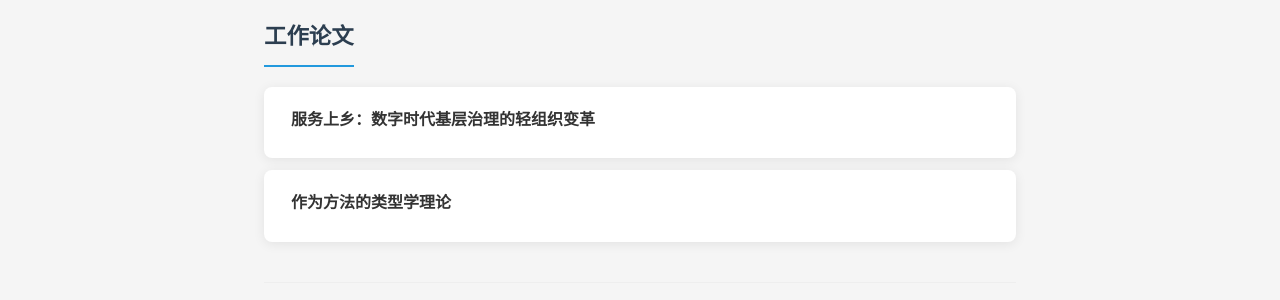
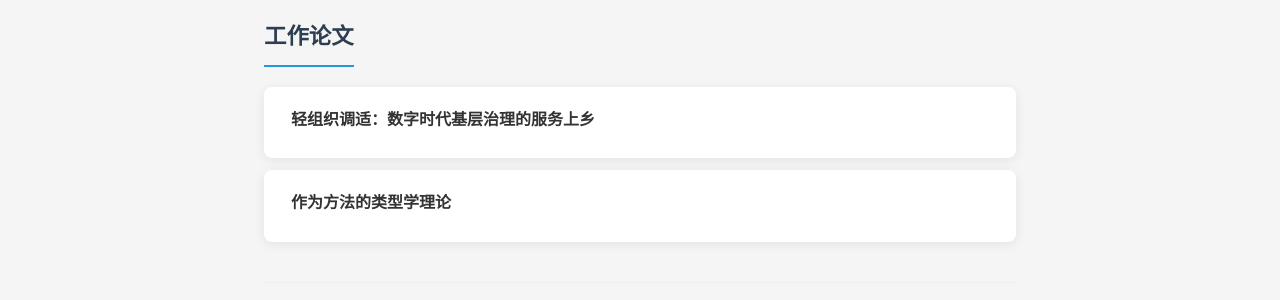
Before and after one commit to xibinsun/xibinsun.github.io, a Jekyll site: the page built from publication.html, in a window 1280 px wide and 900 px high, scrolled down 1165 px. Shown: the part 264-564 px from the top of the window. Built offline with Jekyll 4.4.1, drawn with Linux system fonts in a browser that asks for light colours; nearby versions of some CDN libraries.

Commit message:
Update publication.html

```diff
--- a/publication.html
+++ b/publication.html
@@ -56,7 +56,7 @@ description: "学术论文与研究成果"
         <h2>工作论文</h2>
 
         <div class="pub-item">
-            <div class="pub-title">服务上乡：数字时代基层治理的轻组织变革</div>
+            <div class="pub-title">轻组织调适：数字时代基层治理的服务上乡</div>
         </div>
 
         <div class="pub-item">
```
